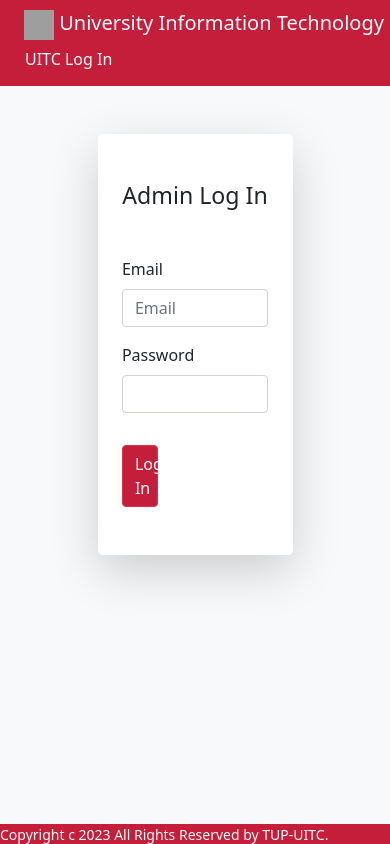
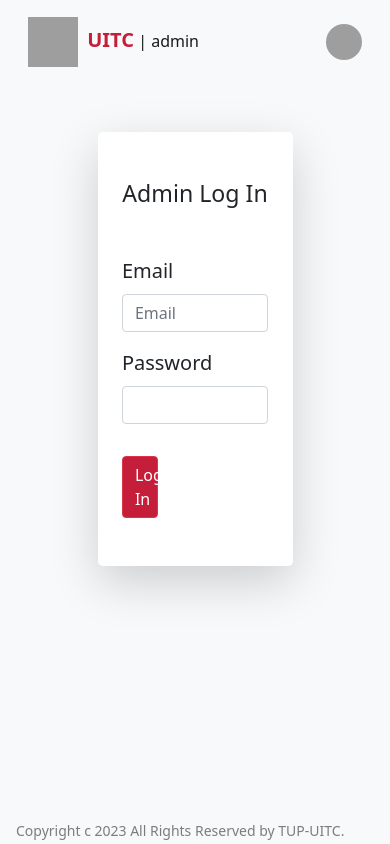
Before and after one commit to ssntn/web-job-request, a Flask app: page /admin in a window 390 px wide; the page is wider, and only the part inside the window is pictured. Run offline with Flask 3, Linux system fonts and the light colour scheme; grey boxes are pictures that could not be loaded.

Commit message:
admin typography+page responsivenes, navbar revamp

```diff
--- a/static/css/typography.css
+++ b/static/css/typography.css
@@ -24,25 +24,36 @@ footer div div div ul li a p:hover {
 /* Small devices (portrait tablets and large phones, 600px and up) */
 @media only screen and (max-width: 600px) {
     #uitc {
-        font-size: 0.85em;
+        font-size: 0.6em;
     }
-
-
+    body {font-size: 0.80em;}
 
 }
 
 /* Medium devices (landscape tablets, 768px and up) */
 @media only screen and (max-width: 768px) {
+    #uitc {
+        font-size: 0.6em;
+    }
+    body {font-size: 0.7em;}
 
 }
 
 /* Large devices (laptops/desktops, 992px and up) */
 @media only screen and (max-width: 992px) {
 
+    #uitc {
+        font-size: 0.5em;
+    }
+    body {font-size: 1.25em;}
 
 }
 
 /* Extra large devices (large laptops and desktops, 1200px and up) */
 @media only screen and (max-width: 1200px) {
 
+    #uitc {
+        font-size: 0.7em;
+    }
+    body {font-size: 1.25em;}
 }
--- a/templates/admin/base.html
+++ b/templates/admin/base.html
@@ -31,34 +31,48 @@
 </head>
 
 <body>
+
+
     <!-- NAV VAR -->
-    <nav class="navbar navbar-expand-xl navbar-dark" style="background-color: var(--primary-color);">
+    <nav class="navbar navbar-expand-xl navbar-light">
+        <!-- style="background-color: var(--primary-color);"> -->
             <div class="container-fluid">
 
-        <div class="container">
+            <!-- <div class="container"> -->
                 <a class="navbar-brand" href="#">
-            <img src="/docs/5.0/assets/brand/bootstrap-logo.svg" alt="" width="30" height="30">
-            University Information Technology Center
+                    <img  class="m-1 ms-3"
+                        src="https://upload.wikimedia.org/wikipedia/en/thumb/c/c8/Technological_University_of_the_Philippines_Seal.svg/253px-Technological_University_of_the_Philippines_Seal.svg.png?20131226080717"
+                        alt="TUP Logo" width="50" height="50">
+                    <b style="color: var(--primary-color);">UITC</b><span class="fs-6 my-auto"> | admin</span>
                 </a>
+
+                <div class="dropdown pe-3">
+                    <a href="#" id="imageDropdown" data-toggle="dropdown">
+                        <img src="https://picsum.photos/36" class="rounded-circle">
+                    </a>
+                    <ul class="dropdown-menu" role="menu" aria-labelledby="imageDropdown">
+                        <li role="presentation"><a role="menuitem" tabindex="-1" href="#">Menu item 1</a></li>
+                        <li role="presentation"><a role="menuitem" tabindex="-1" href="#">Menu item 2</a></li>
+                        <li role="presentation"><a role="menuitem" tabindex="-1" href="#">Menu item 3</a></li>
+                        <li role="presentation" class="divider"></li>
+                        <li role="presentation"><a role="menuitem" tabindex="-1" href="#">Menu item 4</a></li>
+                    </ul>
                 </div>
 
-        <button class="btn">
-            <a href="#" class="text-decoration-none text-white">
-                UITC Log In
-        </a></button>
 
             </div>
         </nav>
+
 
     <!-- BODY -->
     {% block body %}{% endblock %}
 
     <!-- FOOTER -->
     <footer>
-        <div class="footer navbar-fixed-bottom"
-        style="background-color: var(--primary-color);">
+        <div class="footer navbar-fixed-bottom bg-secondary-subtle mx-3 my-1">
+        <!-- style="background-color: var(--primary-color);"> -->
 
-            <p class="small text-white">Copyright c 2023 All Rights Reserved by TUP-UITC.</p>
+            <p id="uitc" class="small text-black-50">Copyright c 2023 All Rights Reserved by TUP-UITC.</p>
         </div>
     </footer>
 
@@ -73,6 +87,7 @@
         integrity="sha384-cVKIPhGWiC2Al4u+LWgxfKTRIcfu0JTxR+EQDz/bgldoEyl4H0zUF0QKbrJ0EcQF"
         crossorigin="anonymous"></script>
 
+
     <script>
 
     </script>
```
Also changed, not shown: templates/admin/requests.html (+5 -5 lines). Lines whose indentation alone changed are shown as unchanged.
